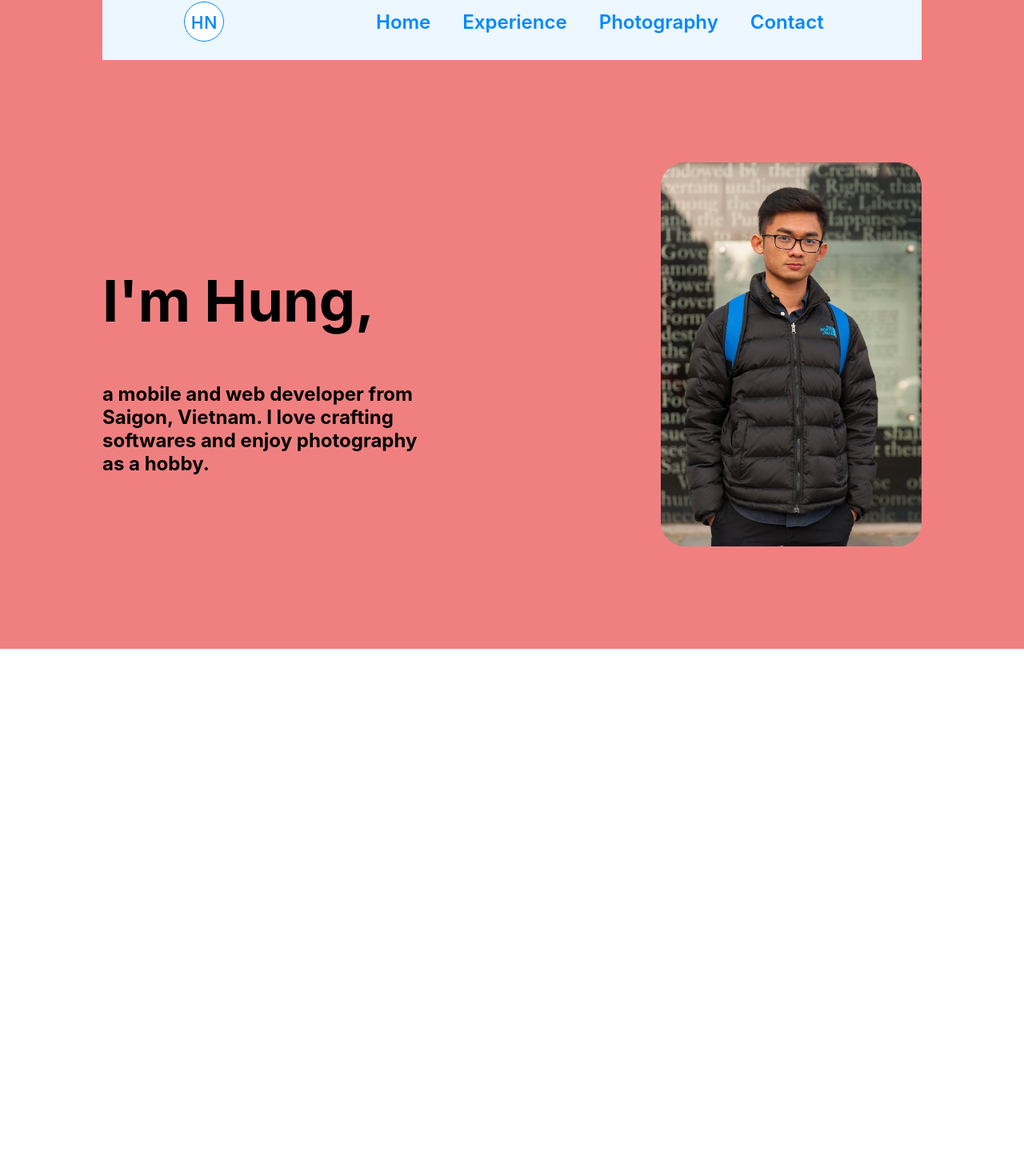
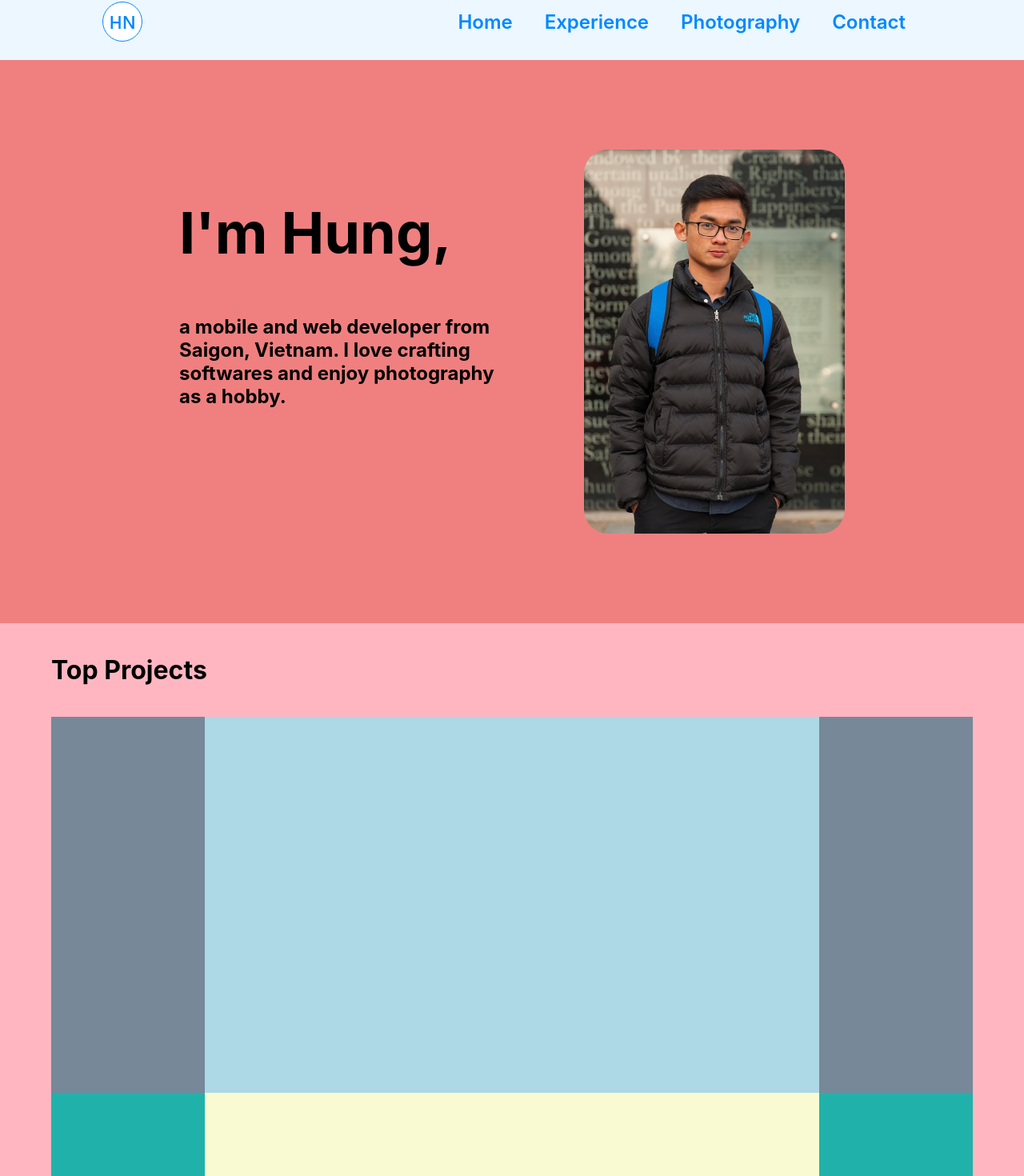
Before and after one commit to nthungdev/portfolio-react, a React (Create React App) app: page / in a window 1280 px wide. Shown: the part 21-1491 px from the top of the page at 80% size. Before the commit the page ends 832 px from the top, so only its background shows below. Built offline with nearby package versions, Linux system fonts and the light colour scheme.

Commit message:
update top project layout

```diff
--- a/src/App.js
+++ b/src/App.js
@@ -1,13 +1,17 @@
 import React, { Component } from "react";
 import "./App.css";
 import LandingSection from "./sections/LandingSection/LandingSection";
+import NavBar from "./components/NavBar/NavBar";
+import ProjectSection from "./sections/ProjectSection/ProjectSection";
 
 class App extends Component {
   render() {
     return (
       <div className="root">
         <div className="content">
+          <NavBar />
           <LandingSection />
+          <ProjectSection />
         </div>
       </div>
     );
--- a/src/components/NavBar/NavBar.css
+++ b/src/components/NavBar/NavBar.css
@@ -1,4 +1,6 @@
 .header-section-primary {
+  position: sticky;
+  top: 0;
   display: grid;
   grid-template-columns: 10% 1fr 10%;
   padding: 2vh 0px;
--- /dev/null
+++ b/src/components/Slideshow/Slideshow.css
@@ -0,0 +1,38 @@
+.slideshow {
+  display: grid;
+  grid-template-columns: 1fr 4fr 1fr;
+  grid-template-rows: 4fr 1fr;
+  grid-template-areas:
+    "back viewer next"
+    ". indicator .";
+  background-color: lightseagreen;
+  height: 100%;
+  width: 100%;
+}
+
+.slideshow-viewer {
+  height: 100%;
+  width: 100%;
+  grid-area: viewer;
+
+  /* temp */
+  background-color: lightblue;
+}
+
+.slideshow-back {
+  grid-area: back;
+  /* temp */
+  background-color: lightslategray;
+}
+
+.slideshow-next {
+  grid-area: next;
+  /* temp */
+  background-color: lightslategray;
+}
+
+.slideshow-indicator {
+  grid-area: indicator;
+  /* temp */
+  background-color: lightgoldenrodyellow;
+}
--- /dev/null
+++ b/src/components/Slideshow/Slideshow.js
@@ -0,0 +1,32 @@
+import React, { Component } from "react";
+import "./Slideshow.css";
+
+class Slideshow extends Component {
+  constructor(props) {
+    super(props);
+  }
+
+  render() {
+    return (
+      <div className="slideshow">
+        <div className="slideshow-indicator" />
+        <div className="slideshow-back" />
+        <div className="slideshow-next" />
+        <div className="slideshow-viewer">
+          <div className="slideshow-viewer-left-panel" />
+          <div className="slideshow-viewer-right-panel">
+            <div className="slideshow-viewer-right-panel-title" />
+            <div className="slideshow-viewer-right-panel-body" />
+            <div className="slideshow-viewer-right-panel-button-bar">
+              <div className="slideshow-viewer-right-panel-button-bar-button" />
+              <div className="social-button" />
+              <div className="social-button" />
+            </div>
+          </div>
+        </div>
+      </div>
+    );
+  }
+}
+
+export default Slideshow;
--- a/src/sections/LandingSection/LandingSection.css
+++ b/src/sections/LandingSection/LandingSection.css
@@ -2,6 +2,8 @@
   display: grid;
   grid-template-columns: 10% 1fr 10%;
   background-color: lightcoral;
+  height: calc(100vh - 4rem - 4vh);
+  align-items: center;
 }
 
 .navbar-landing-body-wrapper {
@@ -9,18 +11,17 @@
 }
 
 .landing-body {
+  grid-column: 2;
   padding: auto 20%;
   display: flex;
   align-items: center;
-  justify-content: space-between;
-
-  height: calc(100vh - 4rem);
-  /* background-color: #ecf7ff; */
+  justify-content: space-evenly;
   background-color: lightcoral;
 }
 
 .hello {
   width: 40%;
+  align-self: flex-start;
 }
 
 .photo {
--- a/src/sections/LandingSection/LandingSection.js
+++ b/src/sections/LandingSection/LandingSection.js
@@ -11,8 +11,6 @@ class LandingSection extends Component {
   render() {
     return (
       <main className="landing-section">
-        <div className="navbar-landing-body-wrapper">
-          <NavBar />
         <div className="landing-body">
           <section className="hello">
             <div className="title">
@@ -20,8 +18,8 @@ class LandingSection extends Component {
             </div>
             <div className="subtitle">
               <h2>
-                  a mobile and web developer from Saigon, Vietnam. I love
-                  crafting softwares and enjoy photography as a hobby.
+                a mobile and web developer from Saigon, Vietnam. I love crafting
+                softwares and enjoy photography as a hobby.
               </h2>
             </div>
           </section>
@@ -29,7 +27,6 @@ class LandingSection extends Component {
             <img className="photo" src={PhotoOfMe} alt="Hung Nguyen" />
           </aside>
         </div>
-        </div>
       </main>
     );
   }
--- /dev/null
+++ b/src/sections/ProjectSection/ProjectSection.css
@@ -0,0 +1,21 @@
+.project-section {
+  display: grid;
+  grid-template-columns: 5% 1fr 5%;
+  grid-template-rows: 1fr 5fr;
+  grid-template-areas:
+    ". title ."
+    ". slideshow .";
+  align-items: center;
+
+  background-color: lightpink;
+  height: calc(100vh - 4rem - 4vh);
+}
+
+.project-section-title {
+  grid-area: title;
+}
+
+.project-section-slideshow {
+  grid-area: slideshow;
+  height: 100%;
+}
--- /dev/null
+++ b/src/sections/ProjectSection/ProjectSection.js
@@ -0,0 +1,25 @@
+import React, { Component } from "react";
+import "./ProjectSection.css";
+
+import Slideshow from "../../components/Slideshow/Slideshow";
+
+class ProjectSection extends Component {
+  constructor(props) {
+    super(props);
+  }
+
+  render() {
+    return (
+      <div className="project-section">
+        <div className="project-section-title">
+          <h1>Top Projects</h1>
+        </div>
+        <div className="project-section-slideshow">
+          <Slideshow />
+        </div>
+      </div>
+    );
+  }
+}
+
+export default ProjectSection;
```
Lines whose indentation alone changed are shown as unchanged.
